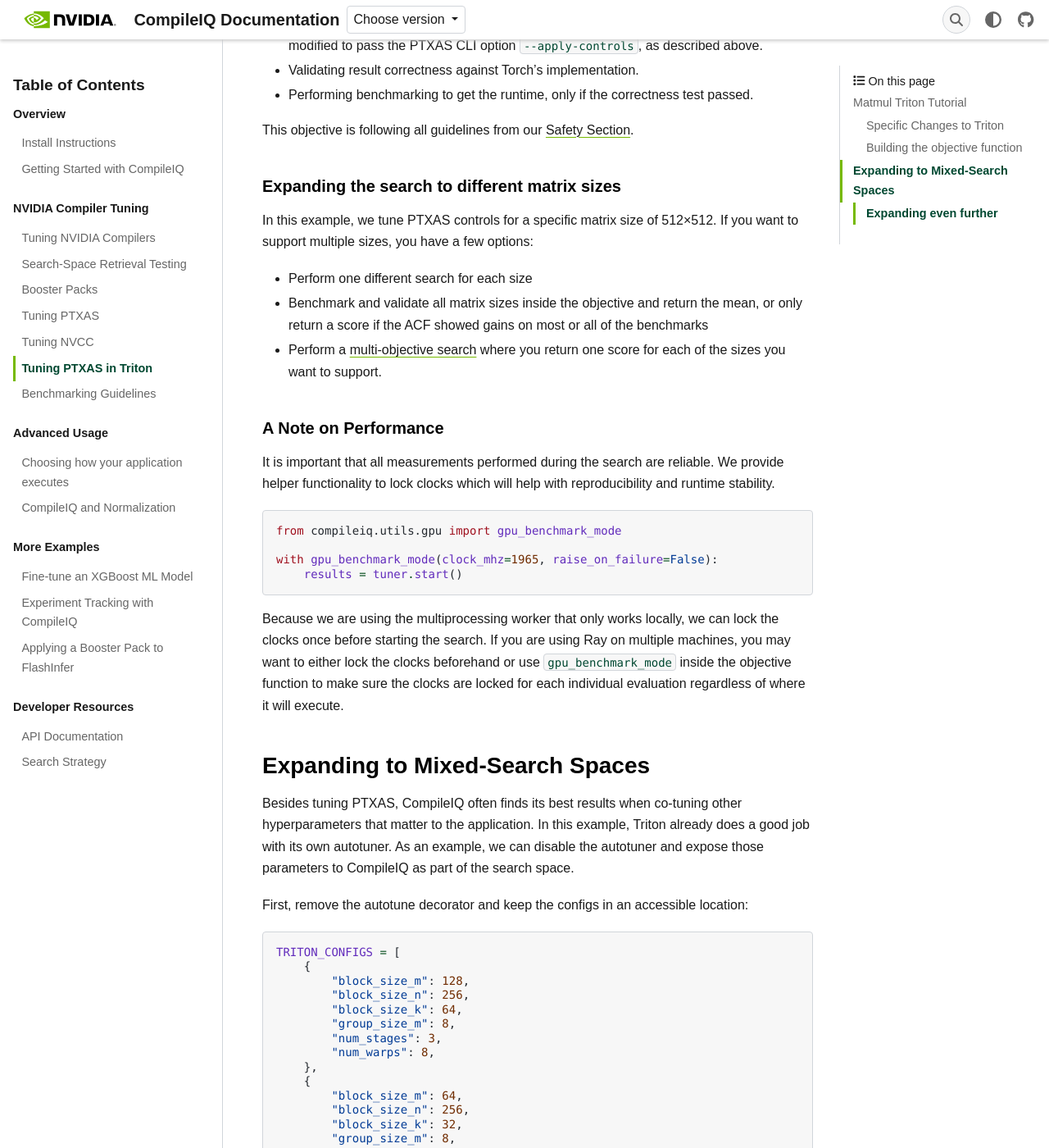
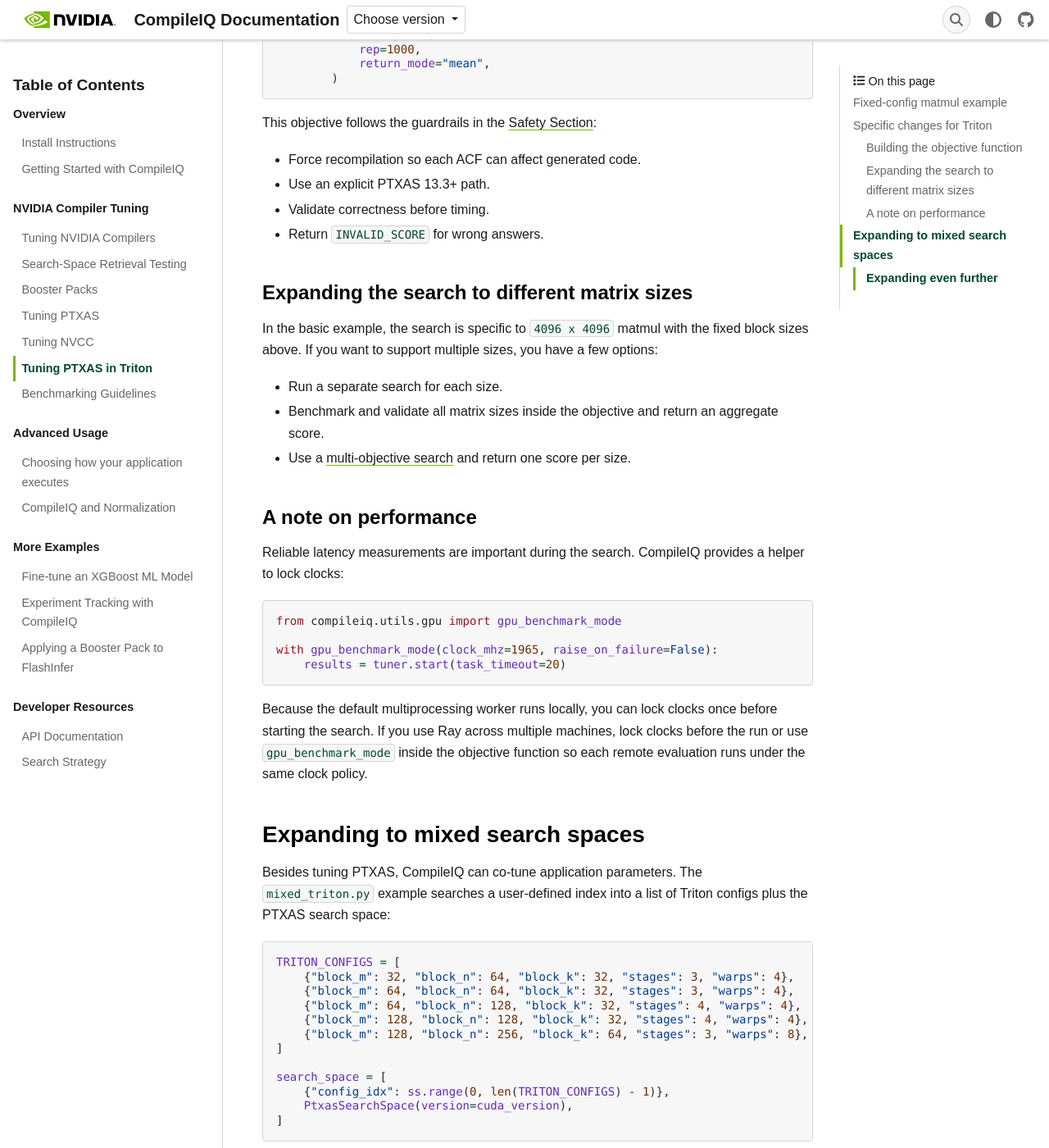
Before and after one commit to NVIDIA/CompileIQ, a Sphinx documentation site: the page built from docs/triton_example.md, in a window 1280 px wide and 1400 px high, scrolled down 2392 px. Shown: the whole window at 82% size. Built offline with Sphinx 7.4.7, drawn with Linux system fonts in a browser that asks for light colours; some web fonts are replaced; some of the changed text lies outside the part shown.

Commit message:
Ports bug fixes from main (#41)
Signed-off-by: Andrew Kent <akent@nvidia.com>
Signed-off-by: thad0ctor <robert.gilbreth@gmail.com>
Signed-off-by: Aditya Srikanth <asrikanth@nvidia.com>
Co-authored-by: thad0ctor <robert.gilbreth@gmail.com>
Co-authored-by: Aditya Srikanth <104598927+nv-asrikanth@users.noreply.github.com>
Co-authored-by: johndrews <johna@nvidia.com>
Co-authored-by: Victor Cruz <42650975+vcruzer@users.noreply.github.com>

````diff
--- a/docs/triton_example.md
+++ b/docs/triton_example.md
@@ -1,34 +1,57 @@
 # Tuning PTXAS for your Triton kernel
 
-In this section, we will build on an existing Triton tutorial kernel and apply PTXAS ACFs.
+This section shows how to apply CompileIQ-generated PTXAS ACFs to a Triton
+kernel. The basic example uses a fixed-config illustrative matmul kernel and
+searches only PTXAS controls. The companion mixed example shows how to search
+Triton launch/configuration knobs and PTXAS controls together.
 
 > The example code and supporting files can be found [in our repo here](https://github.com/NVIDIA/CompileIQ/blob/main/examples/compilers/triton_example/triton_ptx.py).
 
-## Matmul Triton Tutorial
+> Examples may become stale as triton or the compiler improve, and these examples are simple in nature, meant to teach you how to incorporate CompileIQ into your existing code
 
-The original kernel for the Triton tutorial can be found in [the Triton repository](https://github.com/triton-lang/triton/blob/v3.6.0/python/tutorials/03-matrix-multiplication.py).
+## Fixed-config matmul example
 
-Our goal is to apply CompileIQ on top of an existing matmul kernel to optimize runtime. Our changes are minimal: we do not modify the kernel code itself. Let’s walk through the integration before looking at the full objective function.
-
-### Specific Changes to Triton
-
-First, Triton is JIT-compiled, so we need to force recompilation for each ACF we try. An easy way to do this is by setting the environment variable `TRITON_ALWAYS_COMPILE`.
-
-Second, at the time of writing, Triton ships with its own PTXAS binary for ease of use. However, we need PTXAS 13.3 or higher to use CompileIQ’s ACF support. Therefore, we also override Triton’s default PTXAS with a local version via `TRITON_PTXAS_PATH`.
-
-You can do this programmatically with:
+The basic `triton_ptx.py` example keeps the Triton kernel configuration fixed:
 
 ```python
-import os
-os.environ["TRITON_ALWAYS_COMPILE"] = "1"
-os.environ["TRITON_PTXAS_PATH"] = "path/to/bin/ptxas"
+BLOCK_M = 32
+BLOCK_N = 64
+BLOCK_K = 32
+NUM_WARPS = 4
+NUM_STAGES = 3
 ```
 
-> For blackwell overwrites use: `TRITON_PTXAS_BLACKWELL_PATH` instead of `TRITON_PTXAS_PATH`
+It then tunes only the PTXAS compiler controls for that kernel and matrix
+shape. The example uses exact-tile `4096 x 4096` inputs, so `M`, `N`, and `K`
+must be divisible by the block sizes.
 
-Finally, we need to pass the ACF file to Triton so it can forward it to PTXAS. Triton already supports this via `ptx_options` when launching your kernel:
+## Specific changes for Triton
+
+Triton is JIT-compiled, so force recompilation for each ACF:
 
 ```python
+os.environ["TRITON_ALWAYS_COMPILE"] = "1"
+```
+
+Triton ships its own PTXAS binary. CompileIQ ACF support requires
+PTXAS 13.3 or newer, so point Triton at the expected local `ptxas`. Set both
+environment variables when targeting systems where Triton may select a
+Blackwell-specific PTXAS path:
+
+```python
+ptxas_path = shutil.which("ptxas")
+if ptxas_path is None:
+    raise RuntimeError("ptxas not found in PATH.")
+
+os.environ["TRITON_PTXAS_PATH"] = ptxas_path
+os.environ["TRITON_PTXAS_BLACKWELL_PATH"] = ptxas_path
+```
+
+Pass the ACF to Triton through the `ptx_options` kernel-launch keyword:
+
+```python
+ptxas_options = f"--apply-controls={controls_path}" if controls_path else None
+
 matmul_kernel[grid](
     a,
     b,
@@ -42,170 +65,159 @@ matmul_kernel[grid](
     b.stride(1),
     c.stride(0),
     c.stride(1),
-    ACTIVATION=activation,
-    ptx_options=f"--apply-controls={ptx_acf_filename}",
+    BLOCK_M=BLOCK_M,
+    BLOCK_N=BLOCK_N,
+    BLOCK_K=BLOCK_K,
+    num_warps=NUM_WARPS,
+    num_stages=NUM_STAGES,
+    ptx_options=ptxas_options,
 )
 ```
 
-> You can optionally use the `PTX_OPTIONS` environment variable to pass in the `--apply-controls` flag instead of explicitly adding it to your kernel calls.
+> You can optionally use the `PTX_OPTIONS` environment variable to pass in the `--apply-controls` flag instead of explicitly adding it to your kernel calls. Note that this will be applied globally
 
 ### Building the objective function
 
-With everything in place, we can now build our objective function:
+The objective writes each sampled CompileIQ config to a temporary `.acf` file,
+passes that file to the Triton launch, checks correctness against Torch, and
+only then benchmarks runtime:
 
 ```python
-def objective(ptx_acf: str) -> float:
-    """
-    Our objective will minimize runtime. It applies the given
-    ACF to the kernel, verifies output correctness, and
-    benchmarks the runtime.
-    """
-
-    ptxas_path = shutil.which("ptxas")  # Ensures Triton picks up the expected ptxas
+def objective(config) -> float:
+    ptxas_path = shutil.which("ptxas")
     if ptxas_path is None:
         raise RuntimeError("ptxas not found in PATH.")
 
     os.environ["TRITON_PTXAS_PATH"] = ptxas_path
+    os.environ["TRITON_PTXAS_BLACKWELL_PATH"] = ptxas_path
     os.environ["TRITON_ALWAYS_COMPILE"] = "1"
 
-    a = torch.rand((512, 512), device=DEVICE, dtype=torch.float16) - 0.5
-    b = torch.rand((512, 512), device=DEVICE, dtype=torch.float16) - 0.5
+    a = torch.rand((4096, 4096), device=DEVICE, dtype=torch.float16) - 0.5
+    b = torch.rand((4096, 4096), device=DEVICE, dtype=torch.float16) - 0.5
 
-    with tempfile.NamedTemporaryFile(suffix=".acf", delete=True) as tmp_acf_file:
-        save_compiler_config(tmp_acf_file.name, ptx_acf)
+    with tempfile.NamedTemporaryFile(suffix=".acf", delete=True) as f:
+        save_compiler_config(f.name, config)
+        triton_out = matmul(a, b, f.name)
+        torch_out = torch.matmul(a, b)
 
-        triton_output = matmul(a, b, tmp_acf_file.name)
-        torch_output = torch.matmul(a, b)
+        if not torch.allclose(triton_out, torch_out, atol=1e-2, rtol=0):
+            return INVALID_SCORE
 
-        # Validating output
-        if not torch.allclose(triton_output, torch_output, atol=1e-2, rtol=0):
-            runtime = INVALID_SCORE
-        else:
-            # Benchmarking Advanced Controls File
-            runtime = triton.testing.do_bench(
-                lambda: matmul(a, b, tmp_acf_file.name),
-                warmup=100,
-                rep=1000,
-                return_mode="mean",
-            )
-
-    return runtime
+        return triton.testing.do_bench(
+            lambda: matmul(a, b, f.name),
+            warmup=100,
+            rep=1000,
+            return_mode="mean",
+        )
 ```
 
-Here’s what the function does:
+This objective follows the guardrails in the [Safety Section](compilers_overview.md#safety--correctness-read-this-first):
 
-* Sets environment variables for Triton to avoid caching and to use the expected PTXAS.
-* Creates a temporary file containing the sampled ACF from CompileIQ.
-* Passes that file into the `matmul` function from the [original tutorial](https://github.com/triton-lang/triton/blob/v3.6.0/python/tutorials/03-matrix-multiplication.py). This function is modified to pass the PTXAS CLI option `--apply-controls`, as described above.
-* Validating result correctness against Torch's implementation.
-* Performing benchmarking to get the runtime, only if the correctness test passed.
+* Force recompilation so each ACF can affect generated code.
+* Use an explicit PTXAS 13.3+ path.
+* Validate correctness before timing.
+* Return `INVALID_SCORE` for wrong answers.
 
-This objective is following all guidelines from our [Safety Section](compilers_overview.md#safety--correctness-read-this-first).
+### Expanding the search to different matrix sizes
 
-#### Expanding the search to different matrix sizes
+In the basic example, the search is specific to `4096 x 4096` matmul with the
+fixed block sizes above. If you want to support multiple sizes, you have a few
+options:
 
-In this example, we tune PTXAS controls for a specific matrix size of 512×512. If you want to support multiple sizes, you have a few options:
+* Run a separate search for each size.
+* Benchmark and validate all matrix sizes inside the objective and return an aggregate score.
+* Use a [multi-objective search](getting_started.md#multi-objective-searches) and return one score per size.
 
-* Perform one different search for each size
-* Benchmark and validate all matrix sizes inside the objective and return the mean, or only return a score if the ACF showed gains on most or all of the benchmarks
-* Perform a [multi-objective search](getting_started.md#multi-objective-searches) where you return one score for each of the sizes you want to support.
+### A note on performance
 
-#### A Note on Performance
-
-It is important that all measurements performed during the search are reliable. We provide helper functionality to lock clocks which will help with reproducibility and runtime stability.
+Reliable latency measurements are important during the search. CompileIQ
+provides a helper to lock clocks:
 
 ```python
 from compileiq.utils.gpu import gpu_benchmark_mode
 
 with gpu_benchmark_mode(clock_mhz=1965, raise_on_failure=False):
-    results = tuner.start()
+    results = tuner.start(task_timeout=20)
 ```
 
-Because we are using the multiprocessing worker that only works locally, we can lock the clocks once before starting the search. If you are using Ray on multiple machines, you may want to either lock the clocks beforehand or use `gpu_benchmark_mode` inside the objective function to make sure the clocks are locked for each individual evaluation regardless of where it will execute.
+Because the default multiprocessing worker runs locally, you can lock clocks
+once before starting the search. If you use Ray across multiple machines, lock
+clocks before the run or use `gpu_benchmark_mode` inside the objective function
+so each remote evaluation runs under the same clock policy.
 
-## Expanding to Mixed-Search Spaces
+## Expanding to mixed search spaces
 
-Besides tuning PTXAS, CompileIQ often finds its best results when co-tuning other hyperparameters that matter to the application. In this example, Triton already does a good job with its own autotuner. As an example, we can disable the autotuner and expose those parameters to CompileIQ as part of the search space.
-
-First, remove the autotune decorator and keep the configs in an accessible location:
+Besides tuning PTXAS, CompileIQ can co-tune application parameters. The
+`mixed_triton.py` example searches a user-defined index into a list of Triton
+configs plus the PTXAS search space:
 
 ```python
 TRITON_CONFIGS = [
-    {
-        "block_size_m": 128,
-        "block_size_n": 256,
-        "block_size_k": 64,
-        "group_size_m": 8,
-        "num_stages": 3,
-        "num_warps": 8,
-    },
-    {
-        "block_size_m": 64,
-        "block_size_n": 256,
-        "block_size_k": 32,
-        "group_size_m": 8,
-        "num_stages": 4,
-        "num_warps": 4,
-    },
-    ...
-    ]
+    {"block_m": 32, "block_n": 64, "block_k": 32, "stages": 3, "warps": 4},
+    {"block_m": 64, "block_n": 64, "block_k": 32, "stages": 3, "warps": 4},
+    {"block_m": 64, "block_n": 128, "block_k": 32, "stages": 4, "warps": 4},
+    {"block_m": 128, "block_n": 128, "block_k": 32, "stages": 4, "warps": 4},
+    {"block_m": 128, "block_n": 256, "block_k": 64, "stages": 3, "warps": 8},
+]
+
+search_space = [
+    {"config_idx": ss.range(0, len(TRITON_CONFIGS) - 1)},
+    PtxasSearchSpace(version=cuda_version),
+]
 ```
 
-We can now define a mixed search space containing the user space and PTX space.
+The objective receives a list with one entry per search-space component:
 
 ```python
-user_space = {"config_idx": ss.range(0, len(TRITON_CONFIGS) - 1)}
-ptx_space = PtxasSearchSpace(version=cuda_version)
+def objective(mixed_config: list) -> float:
+    user_space, ptxas_config = mixed_config
+    cfg = TRITON_CONFIGS[user_space["config_idx"]]
 
-search_space_config = [user_space, ptx_space]
+    ...
 
+    with tempfile.NamedTemporaryFile(suffix=".acf", delete=True) as f:
+        save_compiler_config(f.name, ptxas_config)
+        triton_output = matmul(a, b, f.name, cfg)
+```
+
+Mixed-search results keep that same list shape in `best["params"]`. Unpack it
+before saving the ACF:
+
+```python
+best = results.get_best_result()
+user_space, ptxas_config = best["params"]
+
+print(f"Best Triton config index: {user_space['config_idx']}")
+save_compiler_config("best_matmul.acf", ptxas_config)
+```
+
+```python
 tuner = Search(
     objective_function=objective,
-    search_space=search_space_config,
-    search_config=main_config,
+    search_space=search_space,
+    search_config=config,
 )
 ```
 
-Here we create a range parameter that indexes into `TRITON_CONFIGS`.
+### Expanding even further
 
-In the objective function, we now receive a list with the user space and PTX space sampled separately. We adjust the objective to read the index and pass the selected config to the kernel:
+The example above indexes into a curated list of supported Triton configs.
+Alternatively, you can search over block and launch parameters directly:
 
 ```python
+user_space = {
+    "block_m": ss.range(16, 128, 16),
+    "block_n": ss.range(16, 256, 16),
+    "block_k": ss.range(16, 128, 16),
+    "stages": ss.choice([2, 3, 4, 5]),
+    "warps": ss.choice([2, 4, 8]),
+}
 
-def objective(mixed_ss: list[dict, str]) -> float:
-
-    user_space, ptx_acf = mixed_ss
-    config_idx = user_space["config_idx"]
-
-    ...
-
-    triton_output = matmul(a, b, tmp_acf_file.name, **TRITON_CONFIGS[config_idx])
-
+search_space = [
+    user_space,
+    PtxasSearchSpace(version=cuda_version),
+]
 ```
 
-With this adjustment, CompileIQ can tune both PTX and user-space parameters together !
-
-### Expanding even further
-
-The example above is illustrative and reuses the pre-defined configurations for the Triton matmul example. Alternatively, you can search over block and group sizes independently.
-
-As an example, you could expose each option as a CompileIQ parameter:
-
-```python
-
-user_space = {
-    "block_size_m": ss.range(16, 128, 16),
-    "block_size_n": ss.range(16, 256, 16),
-    "block_size_k": ss.range(16, 128, 16),
-    "group_size_m": ss.choice([4, 8, 16]),
-    "num_stages": ss.choice([2, 3, 4, 5]),
-    "num_warps": ss.choice([2, 4, 8]),
-}
-
-ptx_space = PtxasSearchSpace(version=cuda_version)
-
-search_space_config = [user_space, ptx_space]
-
-```
-
-Although this approach might require longer searches, it provides better visibility into how each combination behaves. You might even find good solutions where you least expect them.
+This approach may require longer searches, but it gives CompileIQ visibility
+into each parameter combination.
````
Also changed, not shown: CONTRIBUTING.md (added, +203 -0 lines), README.md (+30 -3 lines), agent-skills/compileiq-author-objective/SKILL.md (+8 -6 lines), agent-skills/compileiq-author-objective/references/templates.md (+25 -9 lines), agent-skills/compileiq-run-search/SKILL.md (+5 -3 lines), docs/install.md (+1 -0 lines), .github/PULL_REQUEST_TEMPLATE.md, examples/compilers/triton_example/README.md, 10 other files.
